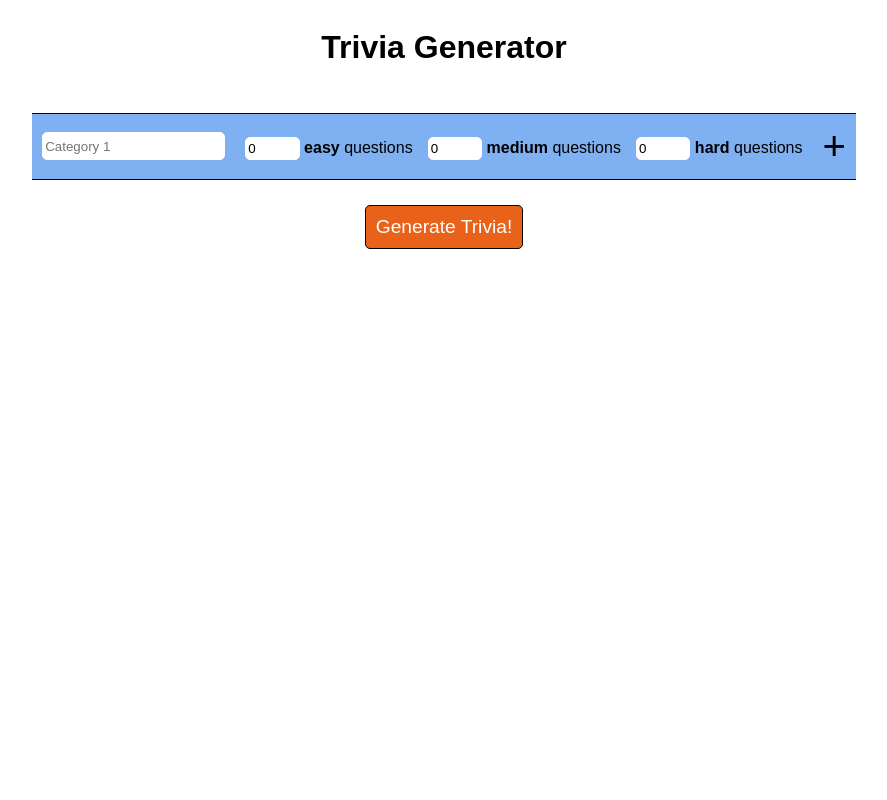
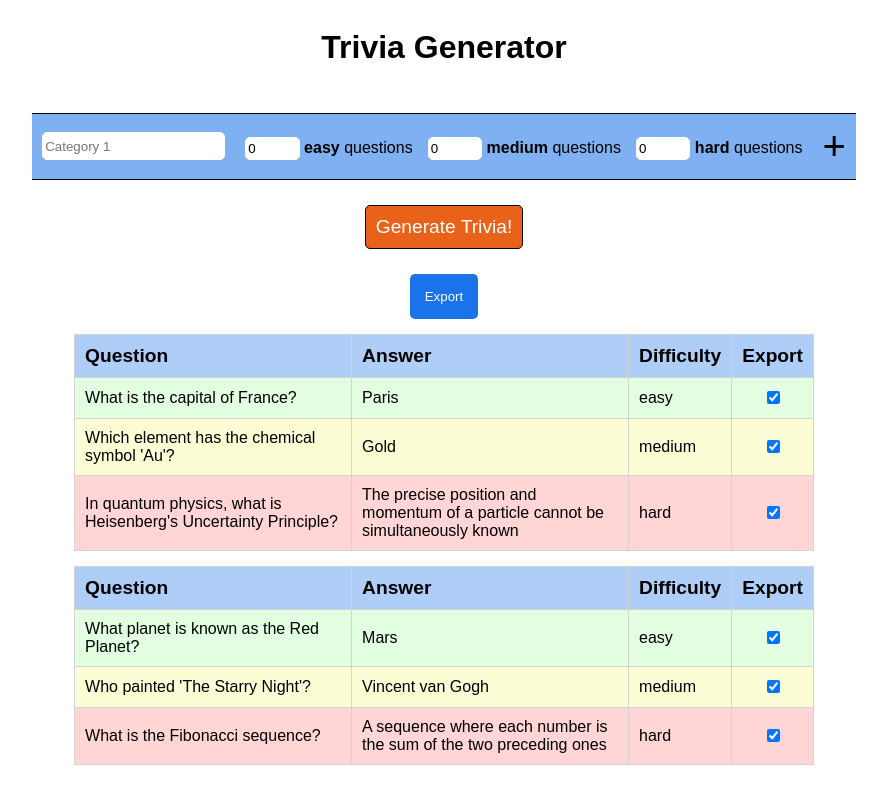
Before and after one commit to landaverdend/trivia-generator, a React (Vite) app: page / in a window 1280 px wide. Shown: the whole page, without its empty margins (196-1083 px from the left). Built offline with nearby package versions, Linux system fonts and the light colour scheme.

Commit message:
updating...

```diff
--- a/src/components/formContainer/FormContainer.tsx
+++ b/src/components/formContainer/FormContainer.tsx
@@ -201,8 +201,8 @@ export default function FormContainer() {
       </button>
 
       {isLoading && <LoadSpinner />}
-      {result.rounds.length > 0 && <OutputContainer result={result} />}
-      {/* <OutputContainer result={dummyData} /> */}
+      {/* {result.rounds.length > 0 && <OutputContainer result={result} />} */}
+      <OutputContainer result={dummyData} />
     </div>
   );
 }
--- a/src/components/outputTable/OutputTable.tsx
+++ b/src/components/outputTable/OutputTable.tsx
@@ -65,7 +65,7 @@ export function OutputContainer({ result }: OCProps) {
 
   return (
     <div className="output-container">
-      <button onClick={handleExportToPDF}>Export</button>
+      <button onClick={handleExportToPDF} className="export-button">Export</button>
 
       {rounds.map((round, index) => (
         <OutputTable key={index} round={round} selectedQuestions={selectedQuestions} onQuestionSelect={handleQuestionSelect} />
--- a/src/components/outputTable/output-table.css
+++ b/src/components/outputTable/output-table.css
@@ -1,6 +1,9 @@
 .output-container {
   display: flex;
   flex-direction: column;
+  align-items: center;
+  justify-content: center;
+
   gap: 15px;
 }
 
@@ -43,3 +46,16 @@
 .hard {
   background-color: rgb(255, 213, 213);
 }
+
+.export-button {
+  background-color: #1a73e8;
+  color: white;
+  border: none;
+  padding: 15px;
+  border-radius: 5px;
+}
+
+.export-button:hover {
+  cursor: pointer;
+  opacity: 0.8;
+}
```
